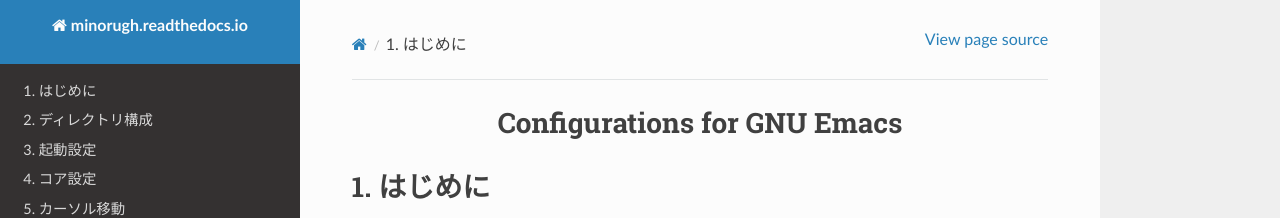
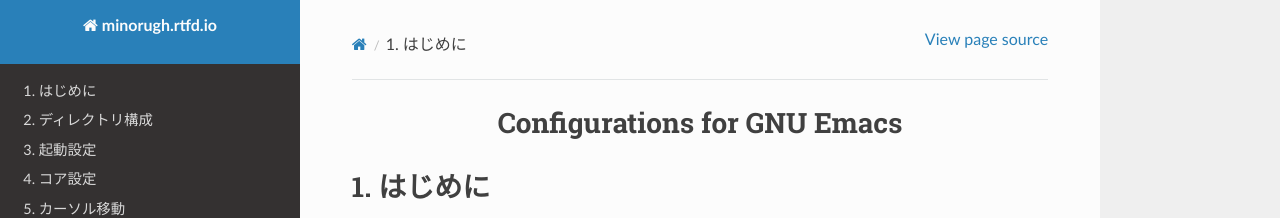
Before and after one commit to nomissbowling/emacs.d, a Sphinx documentation site: the page built from docs/index.md, in a window 1280 px wide. Shown: the top 218 px of the page. Built offline with Sphinx 7.4.7 and the Read the Docs theme 2.0.0, drawn with Linux system fonts in a browser that asks for light colours.

Commit message:
Fix conf.py

```diff
--- a/docs/conf.py
+++ b/docs/conf.py
@@ -19,7 +19,7 @@
 
 # -- Project information -----------------------------------------------------
 
-project = u'minorugh.readthedocs.io'
+project = u'minorugh.rtfd.io'
 copyright = u'2020, minoru yamada'
 author = u'minoru yamada'
 
```
